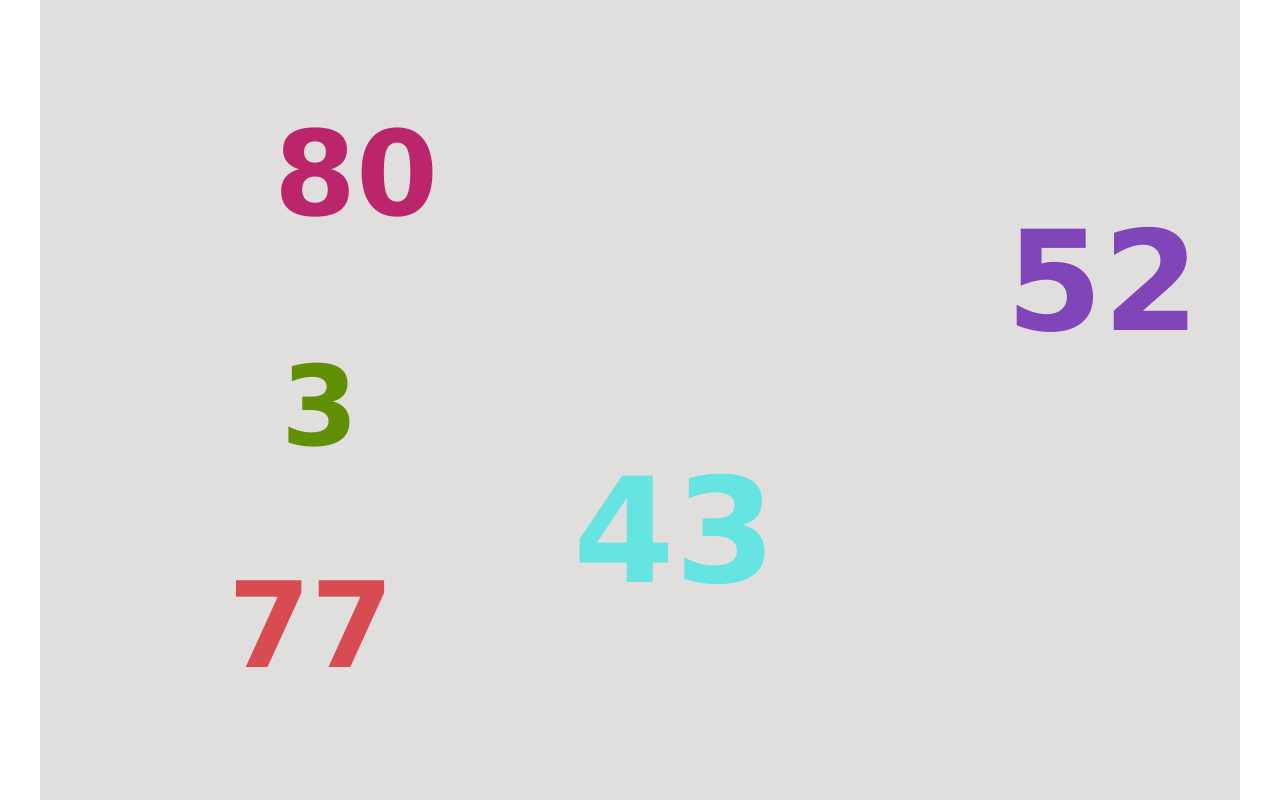
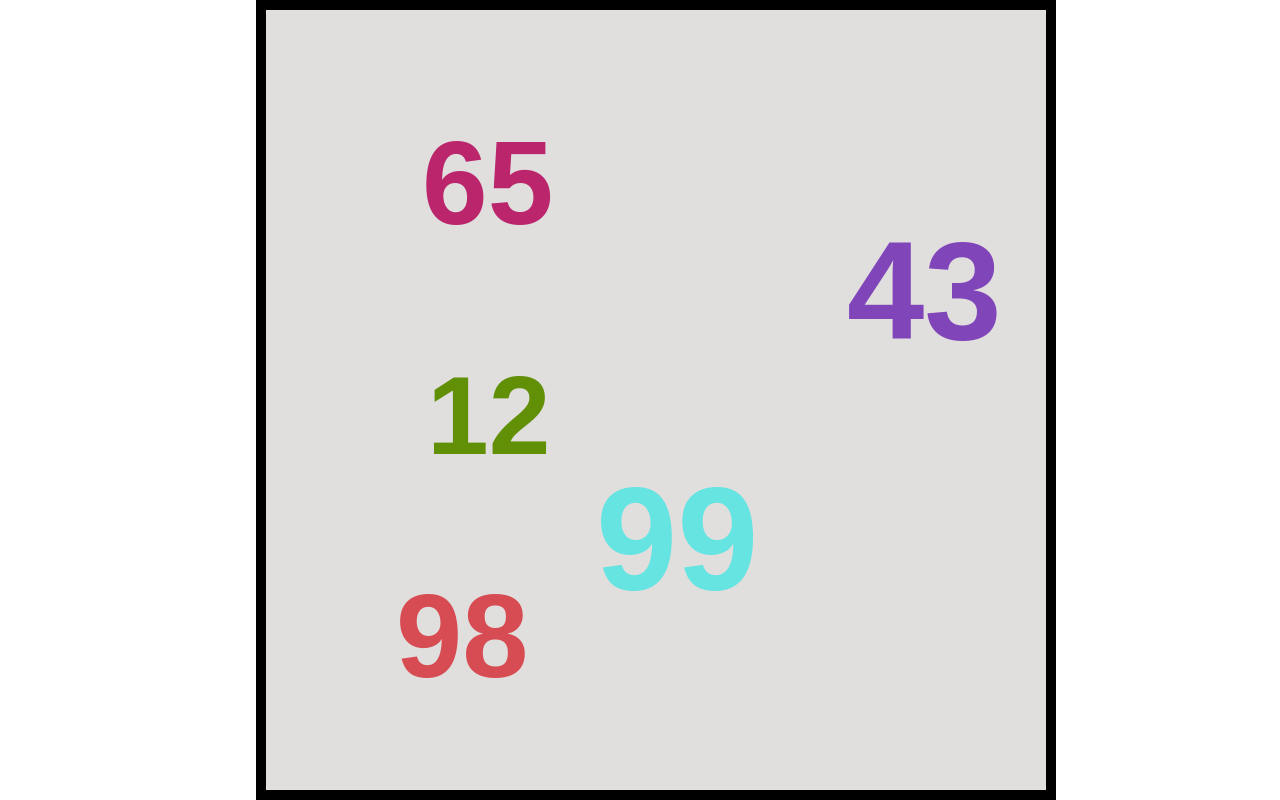
Before and after one commit to Giotreglia/js-simon, a plain HTML site: page index.html in a window 1280 px wide. Drawn offline with Linux system fonts and the light colour scheme.

Commit message:
Definizione numeri utenti con confronto con numeri estratti e definizione risultato finale - ESERCIZIO FINITO

```diff
--- a/css/style.css
+++ b/css/style.css
@@ -2,21 +2,46 @@
     padding: 0;
     margin: 0;
     box-sizing: border-box;
-    font-family: Verdana, Geneva, Tahoma, sans-serif;
+    font-family: Arial, Helvetica, sans-serif
 }
 
-body {
-
+main {
+    display: flex;
 }
 
 .container {
-    width: 1200px;
+    margin-left: 20vw;
+    width: 800px;
     height: 100vh;
-    margin: auto;
     position: relative;
+    border: solid 10px black;
     background-color: rgba(221, 218, 218, 0.884);
 }
 
 .number-container {
     font-weight: bold;
 }
+
+.score-container {
+    padding: 200px 50px;
+}
+
+#score {
+    font-size: 80px;
+}
+
+#numeri-indovinati {
+    font-size: 30px;
+    line-height: 1.5rem;
+}
+
+#score, #numeri-indovinati {
+    text-align: center;
+    padding: 10px;
+}
+
+
+
+.hide {
+    display: none;
+}
--- a/index.html
+++ b/index.html
@@ -9,9 +9,15 @@
 </head>
 <body>
 
-    <div class="container">
+    <main>
+        <div class="container">
 
-    </div>
+        </div>
+        <div class="score-container">
+            <h1 id="score"></h1>
+            <h2 id="numeri-indovinati"></h2>
+        </div>
+    </main>
 
     <script type="text/javascript" src="js/main.js"></script>
 </body>
--- a/js/main.js
+++ b/js/main.js
@@ -13,22 +13,54 @@ il software dice quanti e quali dei numeri da indovinare sono stati individuati.
 // DOM elements
 
 const containerDom = document.querySelector('.container');
+const scoreDom = document.getElementById('score');
+const numeriIndovinatiDom = document.getElementById('numeri-indovinati');
 console.log(containerDom);
 
 // Genero 5 numeri casuali
 
 let cellaNumero;
 let listaNumeri = [];
+let numeriUtente = [];
+let risultato = [];
 
 for (let i = 0; i < 5; i++) {
-    numeroRandom = generaNumeroRandom(1, 100);
-    console.log(numeroRandom);
+    numeroRandom = generaNumeroRandomUnico(listaNumeri, 1, 100);
     cellaNumero = numberContainerGenerator(numeroRandom);
-    console.log(cellaNumero);
     containerDom.append(cellaNumero);
     listaNumeri.push(numeroRandom);
 }
-console.log(listaNumeri);
+
+// Rendo invisibili i numeri dop 30 secondi
+setTimeout(function() {
+    containerDom.classList.add('hide');
+}, 30000);
+
+// Chiedo i numeri all'utente 5 volte
+
+setTimeout(function() {
+
+    for (let i = 0; i < 5; i++) {
+
+        let numeroUtente = parseInt(prompt('Inserisci un numero tra 1 e 100'));
+        numeriUtente.push(numeroUtente);
+        if (listaNumeri.includes(numeroUtente)) {
+            risultato.push(numeroUtente);
+        }
+        containerDom.classList.remove('hide');
+
+    }
+
+    scoreDom.innerHTML =
+    `Il tuo risultato è ${risultato.length}`;
+    numeriIndovinatiDom.innerHTML =
+    `Hai indovinato i seguenti numeri: ${risultato}`;
+
+    console.log(listaNumeri);
+    console.log(numeriUtente);
+    console.log(`I numeri uguali sono ${risultato}`);
+}, 31000);
+
 
 
 
@@ -44,6 +76,20 @@ function generaNumeroRandom(min, max) {
     return numeroRandom;
 }
 
+// Funzione genera numero rundom univoco
+function generaNumeroRandomUnico(blacklist, min, max) {
+    let isValid = false;
+    let numeroRandomUnico;
+
+    while (!isValid) {
+        numeroRandomUnico = generaNumeroRandom(min, max);
+        if (!blacklist.includes(numeroRandomUnico)) {
+            isValid = true;
+        }
+    }
+    return numeroRandomUnico;
+}
+
 // Funzione per creare contenitore numero
 function numberContainerGenerator(number) {
     const numberContainer = document.createElement('div');
@@ -51,7 +97,7 @@ function numberContainerGenerator(number) {
     numberContainer.classList.add('number-container');
 
     // Assegno posizione random
-    let misuraX = randomPosition(50, 1000);
+    let misuraX = randomPosition(50, 600);
     let misuraY = randomPosition(50, 800);
     numberContainer.style.position = `absolute`;
     numberContainer.style.top = misuraY;
@@ -72,6 +118,7 @@ function randomPosition(misuraMin, misuraMax) {
 }
 
 // Funzione prompt per richieder numeri
-/* function promptNumeri() {
-    let
-} */
+function promptNumeri() {
+    let numeroUtente = parseInt(prompt('Inserisci un numero tra 1 e 100'));
+    return numeroUtente;
+}
```
